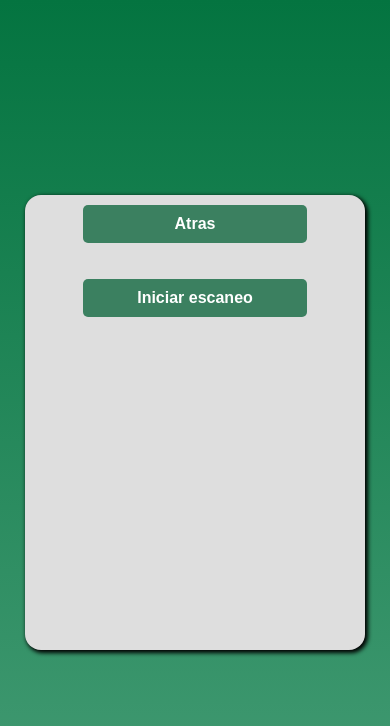
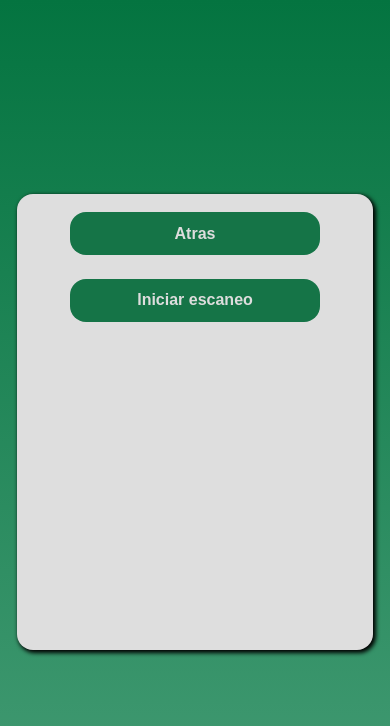
Before and after one commit to Gestion-De-Stock-QR/gestor-De-Stock-QR, a React (Vite) app in the folder front/: page /actualizar-stock in a window 390 px wide. Shown: the top 726 px of the page. Built offline with nearby package versions, Linux system fonts and the light colour scheme.

Commit message:
ya se ve bien el mensaje

```diff
--- a/front/src/App.css
+++ b/front/src/App.css
@@ -20,7 +20,7 @@ a:hover {
 
 .toast-container {
   display: grid;
-  grid-template-columns: repeat(1,1fr);
+  grid-template-columns: 1fr;
   grid-template-rows: 1fr;
   color: black;
   overflow-x: hidden;
@@ -29,6 +29,13 @@ a:hover {
   text-align: center;
 }
 
+button{
+  background-color: #047440;
+}
+button:hover{
+  background-color: #0a2b1b;
+}
+
 @media (max-width: 768px) {
   .toast-container {
     width: 90%;
--- a/front/src/components/pages/Producto/ActualizarStock.jsx
+++ b/front/src/components/pages/Producto/ActualizarStock.jsx
@@ -66,8 +66,8 @@ export const ActualizarStock = () => {
   return (
     <div className="container-actualizarStock">
       <div className="container-subb">
-        <button className="boton-atras" onClick={handleAtras}>Atras</button>
-        <button className="boton-escanear" onClick={handleIniciarEscaneo}>Iniciar escaneo</button>
+        <button className="boton-inicio" onClick={handleAtras}>Atras</button>
+        <button className="boton-inicio" onClick={handleIniciarEscaneo}>Iniciar escaneo</button>
 
         {saborSeleccionado && (
           <ManejoStock
--- a/front/src/components/pages/Producto/Historial.jsx
+++ b/front/src/components/pages/Producto/Historial.jsx
@@ -40,7 +40,7 @@ export const Historial = () => {
     fetchData();
   }, []);
 
-  if (loading) return <p>Cargando...</p>;
+  if (loading) return <p className="cargando-pagina">Cargando...</p>;
   if (error) return <p>{`Error: ${error}`}</p>;
 
   return (
--- a/front/src/components/pages/Producto/MisProductos.jsx
+++ b/front/src/components/pages/Producto/MisProductos.jsx
@@ -32,7 +32,7 @@ export const MisProductos = () => {
   }, []);
 
   if (loading) {
-    return <div>Cargando...</div>;
+    return <div className="cargando-pagina">Cargando...</div>;
   }
   if (error) {
     return <div>{error}</div>;
--- a/front/src/components/pages/Producto/NuevoProducto.jsx
+++ b/front/src/components/pages/Producto/NuevoProducto.jsx
@@ -84,7 +84,7 @@ export const NuevoProducto = () => {
   return (
     <div className="container-nuevoProducto">
       <div className="registro-producto">
-        <button className="boton-atras" onClick={handleAtras}>Atrás</button>
+        <button className="boton-inicio" onClick={handleAtras}>Atrás</button>
         <form>
           <div className="form-group">
             <label htmlFor="productName">Nombre del Producto:</label>
--- a/front/src/styles/actualizarStock.css
+++ b/front/src/styles/actualizarStock.css
@@ -9,17 +9,18 @@
     flex-direction: column;
     justify-content: center;
     align-items: center;
-    gap: 1em;
+    gap: 0.2em;
     background-color: #dedede;
+    padding: 0.5em;
     border-radius: 1em ;
     box-shadow: 2px 2px 4px 1px;
 }
 
-.boton-actualizar-stock{
+.boton-escanear{
     background-color: #047440;
     margin-top: 1em;
 }
-.boton-actualizar-stock:hover{
+.boton-escanear:hover{
     background-color: #1b2420;
     transition: 0.1s;
 }
--- a/front/src/styles/historial.css
+++ b/front/src/styles/historial.css
@@ -33,11 +33,10 @@ button {
 }
 
 .boton-atras-historial:hover, .boton-excel:hover{
-  color: #047440 ;
+  color: #efefef ;
   transition: 0.2s;
-  background-color: #efefef;
+  background-color: #047440;
 }
-
 
 table {
   width: 100%;
--- a/front/src/styles/home.css
+++ b/front/src/styles/home.css
@@ -13,7 +13,7 @@
     flex-direction: column;
     justify-content: center;
     align-items: center;
-    gap: 2em;
+    gap: 1em;
     background-color: #dedede;
     border-radius: 10px;
     padding: 20px;
@@ -21,19 +21,19 @@
 }
 
 
-button {
-    min-width: 20em;
-    padding: 1em;
+.boton-inicio{
+    min-width: 250px;
+    padding: 0.8em;
     border-radius: 1em;
-    background-color: #3b8060;
-    color: #222; /* Texto oscuro para contraste */
+    background-color: #157447;
+    color: #ddd; /* Texto oscuro para contraste */
     outline: none;
     border: none;
     font-weight: bold;
     cursor: pointer;
 }
 
-button:hover {
+.boton-inicio:hover {
     background-color: #04361f;
     transition: 0.3s;
     font-weight: bold;
@@ -55,11 +55,3 @@ h1 {
   }
 
 /* Media queries para hacerlo responsive */
-
-@media(max-width: 800px) {
-    button {
-        min-width: 14em; /* Botones aún más pequeños en pantallas pequeñas */
-        padding: 1em;
-
-    }
-}
--- a/front/src/styles/misProductos.css
+++ b/front/src/styles/misProductos.css
@@ -34,13 +34,14 @@ strong {
 
 .btn-back{
     background-color: #efefef;
+    min-width: 200px;
     color: #222;
 }
 
 .btn-back:hover{
-    color: #047440 ;
+    color: #efefef ;
     transition: 0.2s;
-    background-color: #efefef;
+    background-color: #047440;
 }
 
 @media (max-width:700px){
--- a/front/src/styles/nuevoProducto.css
+++ b/front/src/styles/nuevoProducto.css
@@ -49,7 +49,7 @@ input:focus{
     margin-bottom: 1em;
 }
 .boton-generar-qr {
-    max-width: 350px;
+    min-width: 250px;
     background-color: #bababa;
 
     color: #2d3436;
@@ -101,7 +101,7 @@ input:focus{
     .subtitulo-nuevoProducto {
         font-size: 1.8rem;
     }
-    .form-group, .boton-generar-qr, .container-boton-imprimir-qr {
+    .form-group, .container-boton-imprimir-qr {
         max-width: 300px;
     }
 }
--- a/front/src/styles/stockControl.css
+++ b/front/src/styles/stockControl.css
@@ -18,11 +18,11 @@ h2{
 p{
     font-weight: bold;
 }
+
 .input-actualizacion-stock{
     margin-top: 1em;
     min-width: 100%;
 }
-
 
 @media (max-width:1280px){
     .resultado{
```
